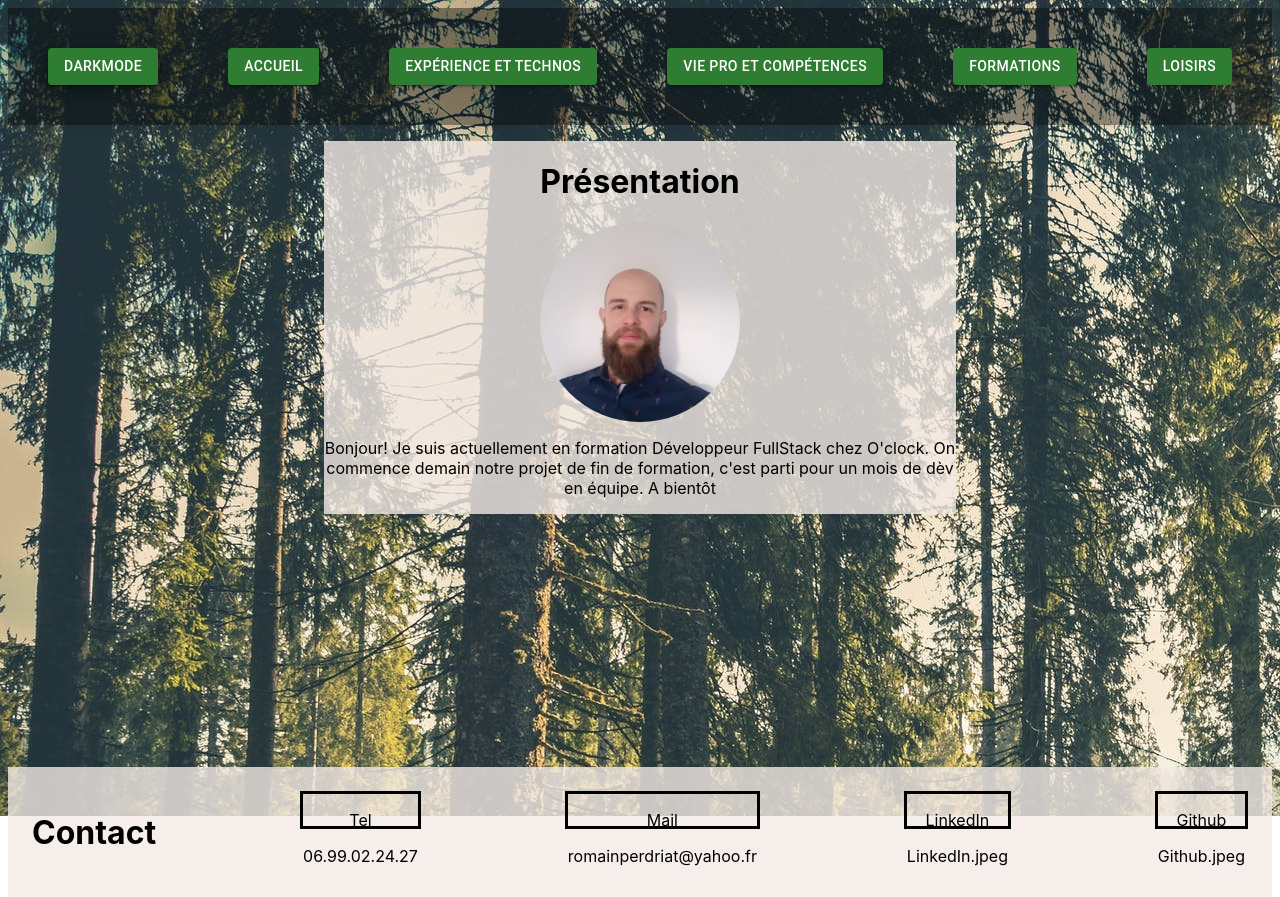
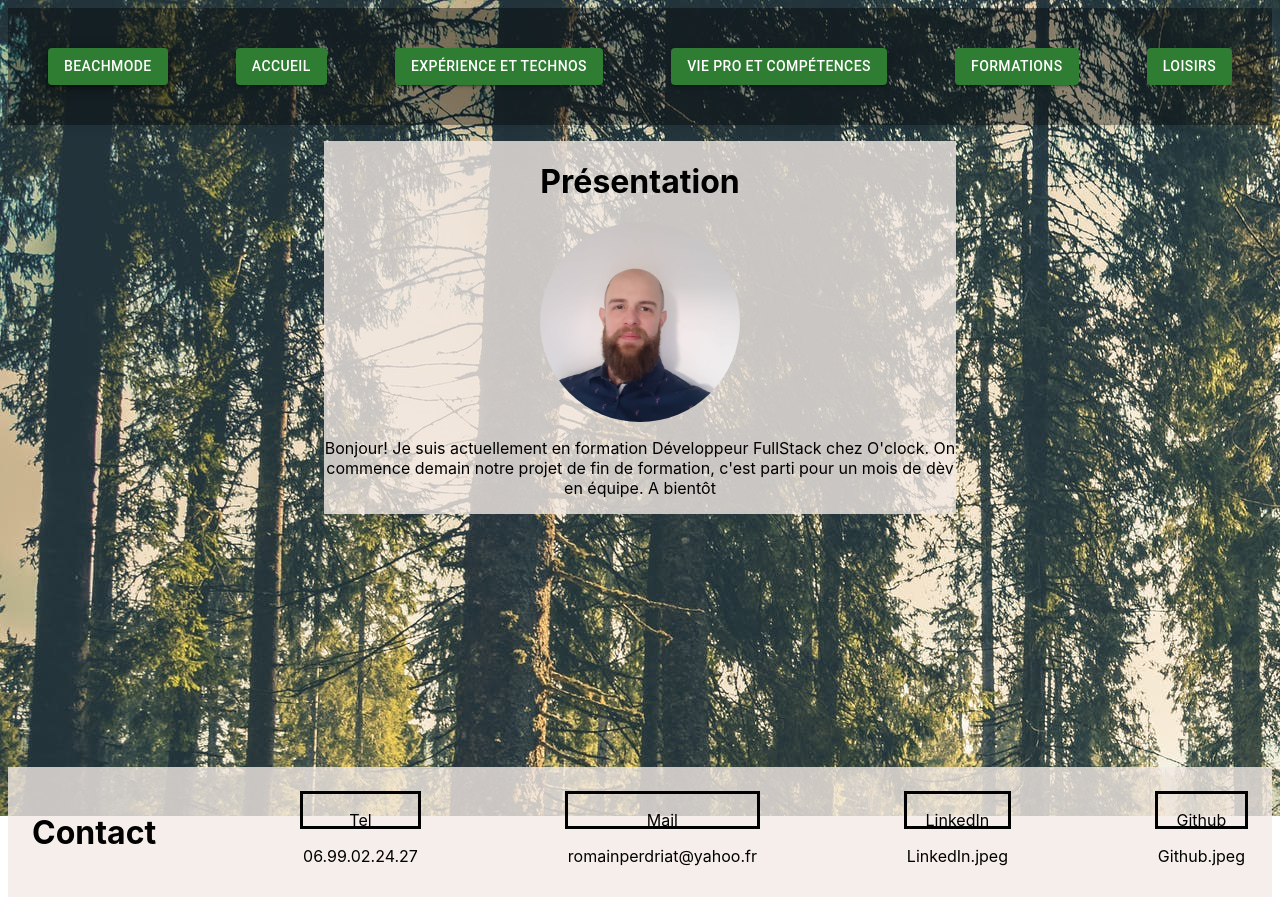
Before and after one commit to RomainPerdriat/RomainPerdriat.github.io, a React (Create React App) app: page / in a window 1280 px wide. Built offline with nearby package versions, Linux system fonts and the light colour scheme.

Commit message:
ajout d'un état changeant au click sur bouton DM

```diff
--- a/src/components/BoutonDm/BoutonDm.jsx
+++ b/src/components/BoutonDm/BoutonDm.jsx
@@ -1,18 +1,30 @@
-import React from 'react';
+import React, { useState } from 'react';
 import PropTypes from 'prop-types';
 import classnames from 'classnames';
 import './boutonDm.scss';
 import { Button } from '@mui/material';
 import ButtonHeader from '../ButtonHeader/ButtonHeader';
 
-const Bouton_DM = ({className, ...rest}) => {
-   return (
-        <Button variant="contained" color="success">
-              DarkMode
-       </Button>
 
 
+const Bouton_DM = ({className, ...rest}) => {
 
+    const [isClick, setIsClick] = useState(false);
+    console.log('Etat du bouton', isClick);
+
+    const handleClick = () => {
+        console.log(`On a cliqué sur le bouton`)
+        setIsClick(!isClick)
+    }
+   return (
+        <Button
+            variant="contained"
+            color="success"
+            onClick= {handleClick}
+            >
+            {(!isClick ? 'BeachMode' : 'ForestMode') }
+
+       </Button>
    );
 };
 
```
Also changed, not shown: 1 other file (tests, documents, lock files or other folders).
